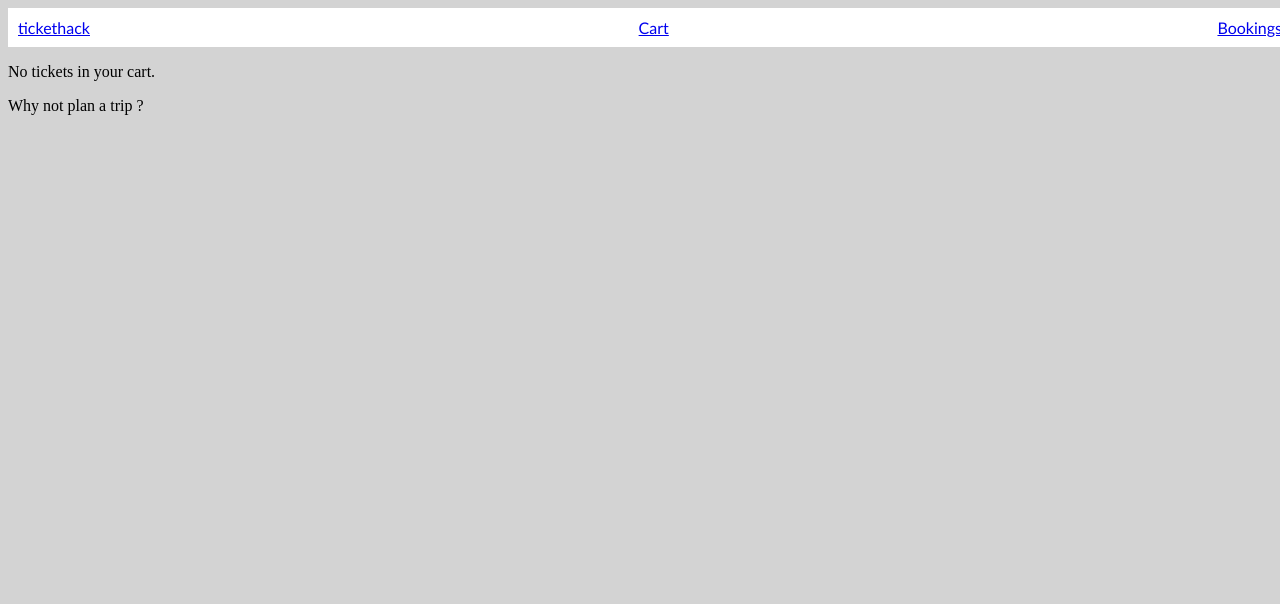
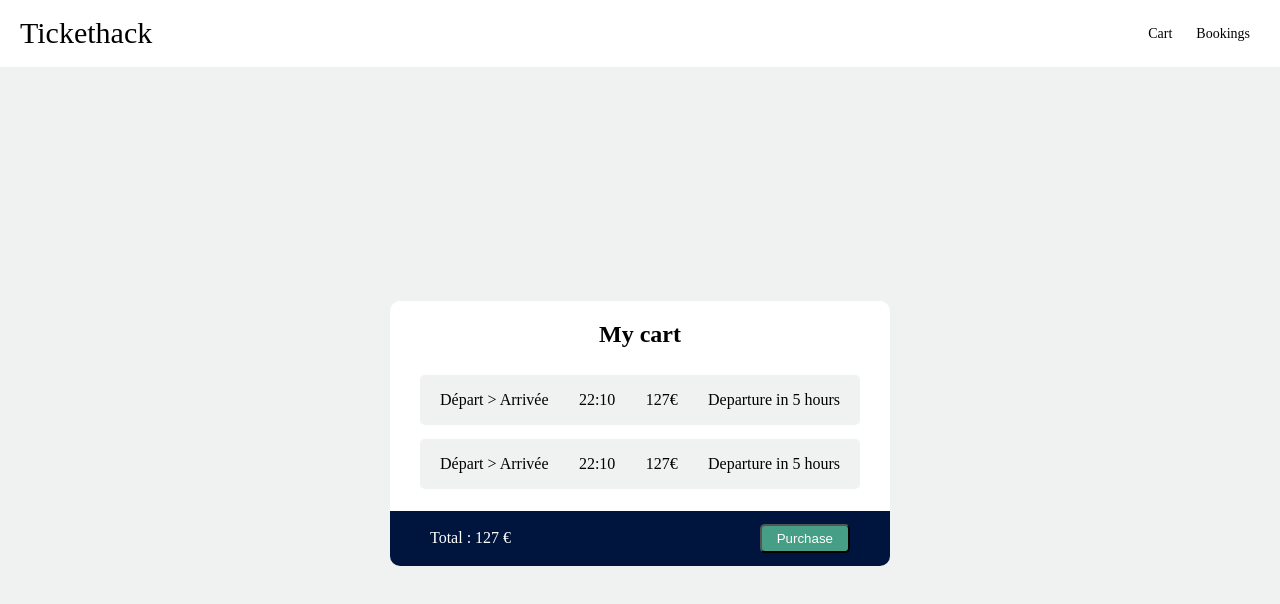
Before and after one commit to AlbyonHokwin/tickethack, a website: page frontend/cart.html in a window 1280 px wide. Drawn offline with Linux system fonts and the light colour scheme.

Commit message:
bookings and cart pages in progress

```diff
--- a/frontend/bookings.css
+++ b/frontend/bookings.css
@@ -1,56 +1,90 @@
-body{
-    background-color: lightgray;
-
+body {
+  height: 100vh;
+  width: 100vw;
+  margin: 0;
 }
 
-.box{
-    background-color: white;
-    border: 10px solid white;
-    display: flex;
-  justify-content: space-between;
+#container {
+  min-height: 100%;
+  max-width: 100%;
+  display: grid;
+  grid-template-rows: repeat(12, 1fr);
+  grid-template-columns: 1fr;
+  background-color: #EFF2F1;
+}
+
+#header {
   grid-row-start: 1;
   grid-row-end: 2;
   grid-column-start: 1;
-  grid-column-end: 9;
-  width: 100%;
-  font-family: "Gill Sans", sans-serif;
-  grid-template-columns: 30px auto 30px;
+  grid-column-end: 2;
+  display: flex;
+  flex-direction: row;
+  justify-content: space-between;
+  align-items: center;
+  background-color: white;
+  padding: 0 20px;
 }
 
-
-
-
-#container{
-    border: 500px white;
-    display: flex;
-  justify-content: space-between;
-  grid-row-start: 2;
-  grid-row-end: 12;
+#tickethack {
+  color: black;
+  text-decoration: none;
+  font-size: 30px;
 }
 
-/*.trip{
-    margin-left: 50px;
-    margin-right: 50px;
-    margin-top: 30px;
-    margin-bottom: 30px;
-    background-color: #FFFFFF;
-    padding-left: 250px;
-    padding-right: 250px;
-    padding-top: 250px;
-    text-align: left;
-    font-family: "Gill Sans", sans-serif;
-}*/
+#cartBooking a {
+  width: 10%;
+  text-align: center;
+  color: black;
+  text-decoration: none;
+  font-size: 14px;
+  margin: 0 10px;
+}
 
-.result{
-    margin-left: 50px;
-    margin-right: 50px;
-    margin-top: 30px;
-    margin-bottom: 30px;
-    background-color: #FFFFFF;
-    padding-left: 250px;
-    padding-right: 250px;
-    padding-top: 250px;
-    text-align: right;
-    font-family: "Gill Sans", sans-serif;
-    background-image: url("/Users/yassinetazit/Desktop/tickethack/frontend/images/train.png");
+#bookingContainer {
+  grid-row-start: 2;
+  grid-row-end: 13;
+  grid-column-start: 1;
+  grid-column-end: 2;
+  display: flex;
+  flex-direction: row;
+  justify-content: center;
+  align-items: center;
 }
+
+#emptyBooking {
+  min-width: 500px;
+  max-width: 80%;
+  border-radius: 10px;
+  background-color: white;
+  display: flex;
+  flex-direction: column;
+  justify-content: center;
+  align-items: center;
+}
+
+#notEmptyBooking {
+  min-width: 500px;
+  max-width: 80%;
+  min-height: 200px;
+  max-height: 80%;
+  border-radius: 10px;
+  background-color: white;
+  display: flex;
+  flex-direction: column;
+  justify-content: center;
+  align-items: center;
+  padding: 0 20px;
+}
+
+.bookingRow {
+  background-color: #EFF2F1;
+  width: 90%;
+  height: 50px;
+  border-radius: 5px;
+  display: flex;
+  flex-direction: row;
+  justify-content: space-between;
+  align-items: center;
+  padding: 0 20px;
+}
--- a/frontend/cart.css
+++ b/frontend/cart.css
@@ -1,56 +1,113 @@
-body{
-    background-color: lightgray;
-
+body {
+  height: 100vh;
+  width: 100vw;
+  margin: 0;
 }
 
-.box{
-    background-color: white;
-    border: 10px solid white;
-    display: flex;
-  justify-content: space-between;
+#container {
+  min-height: 100%;
+  max-width: 100%;
+  display: grid;
+  grid-template-rows: repeat(12, 1fr);
+  grid-template-columns: 1fr;
+  background-color: #EFF2F1;
+}
+
+#header {
   grid-row-start: 1;
   grid-row-end: 2;
   grid-column-start: 1;
-  grid-column-end: 9;
-  width: 100%;
-  font-family: "Gill Sans", sans-serif;
-  grid-template-columns: 30px auto 30px;
+  grid-column-end: 2;
+  display: flex;
+  flex-direction: row;
+  justify-content: space-between;
+  align-items: center;
+  background-color: white;
+  padding: 0 20px;
 }
 
-
-
-
-#container{
-    border: 500px white;
-    display: flex;
-  justify-content: space-between;
-  grid-row-start: 2;
-  grid-row-end: 12;
+#tickethack {
+  color: black;
+  text-decoration: none;
+  font-size: 30px;
 }
 
-/*.trip{
-    margin-left: 50px;
-    margin-right: 50px;
-    margin-top: 30px;
-    margin-bottom: 30px;
-    background-color: #FFFFFF;
-    padding-left: 250px;
-    padding-right: 250px;
-    padding-top: 250px;
-    text-align: center;
-    font-family: "Gill Sans", sans-serif;
-}*/
+#cartBooking a {
+  width: 10%;
+  text-align: center;
+  color: black;
+  text-decoration: none;
+  font-size: 14px;
+  margin: 0 10px;
+}
 
-.result{
-    margin-left: 50px;
-    margin-right: 50px;
-    margin-top: 30px;
-    margin-bottom: 30px;
-    background-color: #FFFFFF;
-    padding-left: 250px;
-    padding-right: 250px;
-    padding-top: 250px;
-    text-align: center;
-    font-family: "Gill Sans", sans-serif;
-    background-image: url("/Users/yassinetazit/Desktop/tickethack/frontend/images/train.png");
+#cartContainer {
+  grid-row-start: 2;
+  grid-row-end: 13;
+  grid-column-start: 1;
+  grid-column-end: 2;
+  display: flex;
+  flex-direction: row;
+  justify-content: center;
+  align-items: center;
 }
+
+#emptycart {
+  min-width: 500px;
+  max-width: 80%;
+  border-radius: 10px;
+  background-color: white;
+  display: flex;
+  flex-direction: column;
+  justify-content: center;
+  align-items: center;
+}
+
+#notEmptycart {
+  min-width: 500px;
+  max-width: 80%;
+  min-height: 200px;
+  max-height: 80%;
+  border-radius: 10px;
+  background-color: white;
+  display: flex;
+  flex-direction: column;
+  align-items: center;
+  padding: 0;
+}
+
+.cartRow {
+  background-color: #EFF2F1;
+  width: 80%;
+  height: 50px;
+  border-radius: 5px;
+  display: flex;
+  flex-direction: row;
+  justify-content: space-between;
+  align-items: center;
+  padding: 0 20px;
+  margin: 7px 0;
+}
+
+#cartFooter {
+  background-color: #00153E;
+  border-bottom-left-radius: 10px;
+  border-bottom-right-radius: 10px;
+  color: white;
+  height: 55px;
+  width: 100%;
+  margin-top: 15px;
+  display: flex;
+  flex-direction: row;
+  justify-content: space-between;
+  align-items: center;
+  padding: 0 40px;
+  box-sizing: border-box;
+}
+
+#btnPurchase {
+  background-color: #459E85;
+  border-radius: 5px;
+  color: white;
+  padding: 5px 15px;
+}
--- a/frontend/cart.html
+++ b/frontend/cart.html
@@ -1,29 +1,49 @@
 <!doctype html>
 <html lang="en">
+
 <head>
   <meta charset="utf-8">
   <meta name="viewport" content="width=device-width, initial-scale=1.0">
-  <title>Titre de la page</title>
+  <title>Cart</title>
   <link rel="stylesheet" href="cart.css">
 </head>
+
 <body>
+  <div id="container">
+    <div id="header">
+      <a id="tickethack" href="index.html">Tickethack</a>
+      <div id="cartBooking">
+        <a id="cart" href="cart.html">Cart</a>
+        <a id="booking" href="bookings.html">Bookings</a>
+      </div>
+    </div>
+    <div id="cartContainer">
+      <div id="notEmptycart">
+        <h2 id="cartHeader">My cart</h2>
+        <div class="cartRow">
+          <div class="cartTravel">Départ > Arrivée</div>
+          <div class="cartHour">22:10</div>
+          <div class="cartPrice">127€</div>
+          <div class="cartDeltaTime">Departure in 5 hours</div>
+        </div>
+        <div class="cartRow">
+          <div class="cartTravel">Départ > Arrivée</div>
+          <div class="cartHour">22:10</div>
+          <div class="cartPrice">127€</div>
+          <div class="cartDeltaTime">Departure in 5 hours</div>
+        </div>
+        <div id="cartFooter">
+          <div id="cartTotal">Total : 127 €</div>
+          <button id="btnPurchase">Purchase</button>
+        </div>
+      </div>
 
-    <header>
-        <nav class="box">
-            <a href="/Users/yassinetazit/Desktop/tickethack/frontend/index.html">tickethack</a>
-            <a href="/Users/yassinetazit/Desktop/tickethack/frontend/cart.html">Cart</a>
-            <a href="/Users/yassinetazit/Desktop/tickethack/frontend/bookings.html">Bookings</a>
-          </nav>
-    </header>
+      <!-- <div id="emptycart">
+        <p>No tickets in your cart.</p>
+        <p>Why not plan a trip?</p>
+      </div> -->
+    </div>
+  </div>
+</body>
 
-    <div id="container">
-
-        <div id="result">
-            <p>No tickets in your cart.</p>
-            <p>Why not plan a trip ?</p>
-
-        </div>
-
-</div>
-</body>
 </html>
```
Also changed, not shown: frontend/bookings.html (+31 -14 lines).
